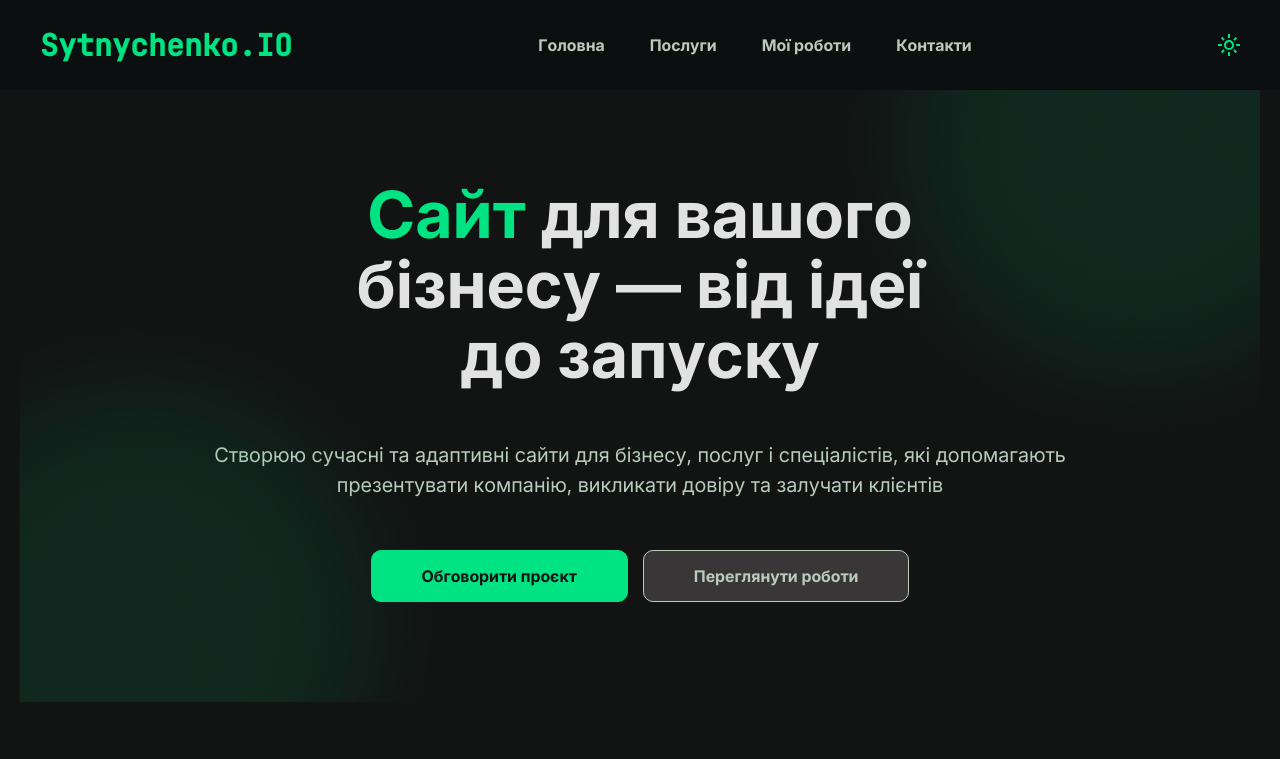
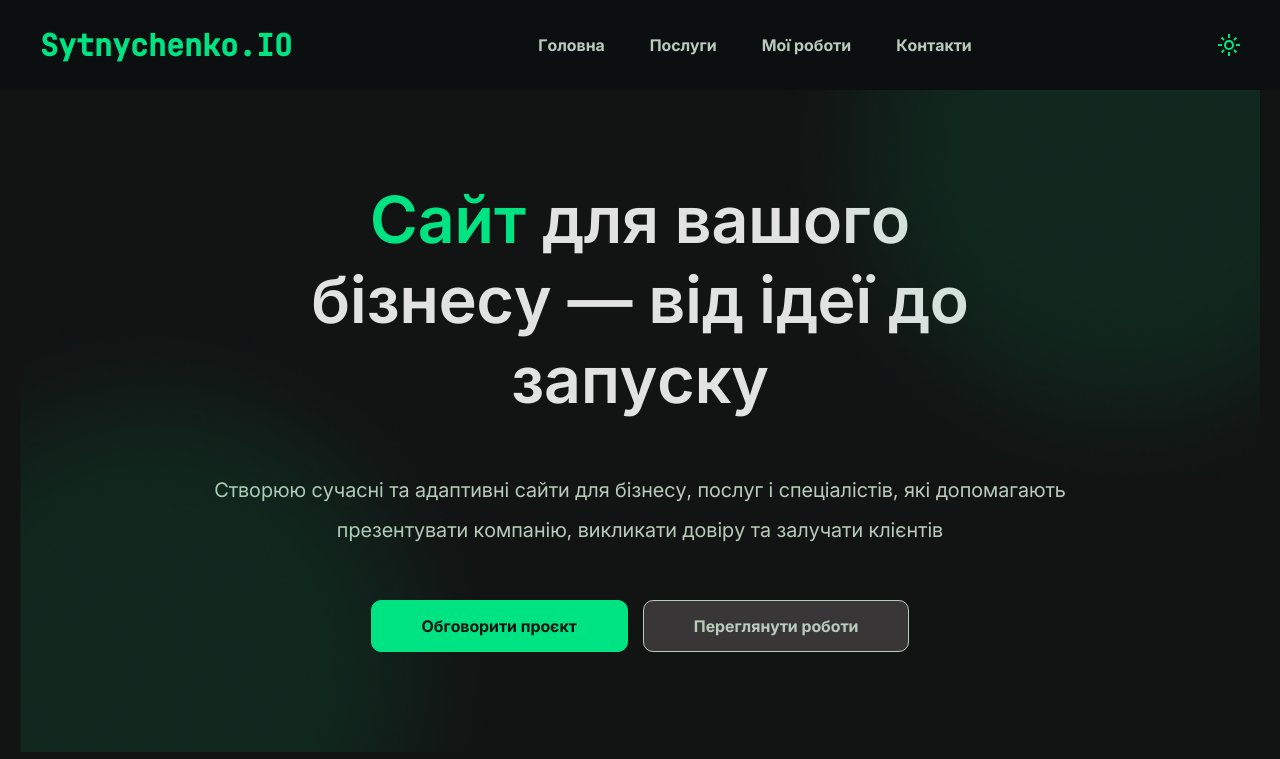
Before and after one commit to SytnychenkoIvan/my_own_site__shop, a website with bundled scripts: page src/index.html in a window 1280 px wide. Shown: the top 759 px of the page. Built offline with nearby package versions, Linux system fonts and the light colour scheme; files whose address does not match are found by name.

Commit message:
little fix

```diff
--- a/gulp/version.json
+++ b/gulp/version.json
@@ -1,3 +1,3 @@
 {
-    "main": "20260923151905"
+    "main": "20261024030607"
 }
--- a/src/scss/common.scss
+++ b/src/scss/common.scss
@@ -22,7 +22,7 @@
 .title{
 	flex: 1 0 auto;
 			@include adaptiveValue("font-size", 50, 30);
-			font-weight: 700;
+			font-weight: 600;
 			color: var(--titleColor);
 			position: relative;
 }
--- a/src/scss/home.scss
+++ b/src/scss/home.scss
@@ -32,8 +32,8 @@
 			text-align: center;
 			max-width: rem(700);
 			@include adaptiveValue("font-size", 65, 40);
-			@include adaptiveValue("line-height", 70, 45);
-			font-weight: 800;
+			@include adaptiveValue("line-height", 80, 45);
+			font-weight: 600;
 			color: var(--titleColor);
 			span{
 				// color: $greenColor;
@@ -48,7 +48,7 @@
 			padding-right: rem(20);
 			@include adaptiveValue("font-size", 20, 16);
 			font-weight: 400;
-			line-height: 30px;
+			@include adaptiveValue("line-height", 40, 30);
 			color: var(--whiteColor);
 			text-align: center;
 			max-width: rem(900);
```
Also changed, not shown: dist/css/style.css, dist/css/style.min.css.
